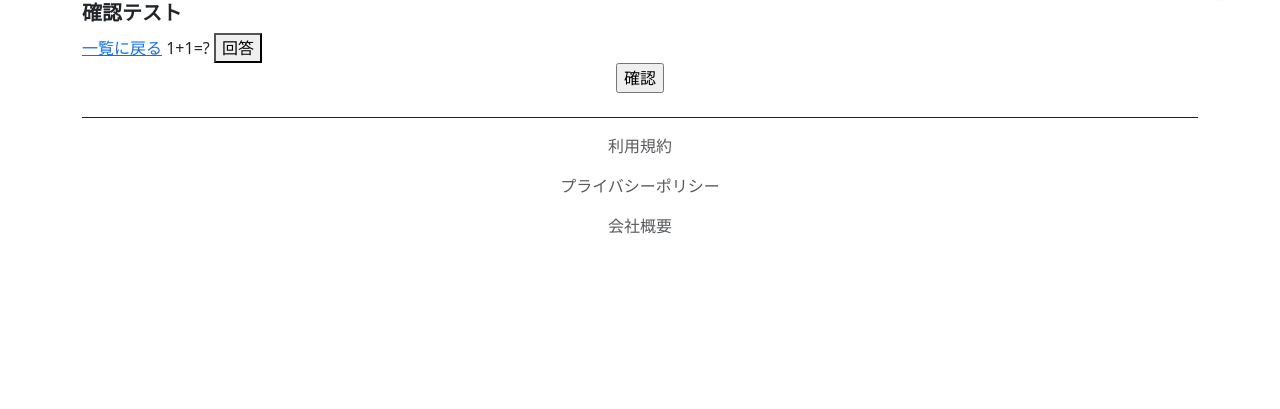
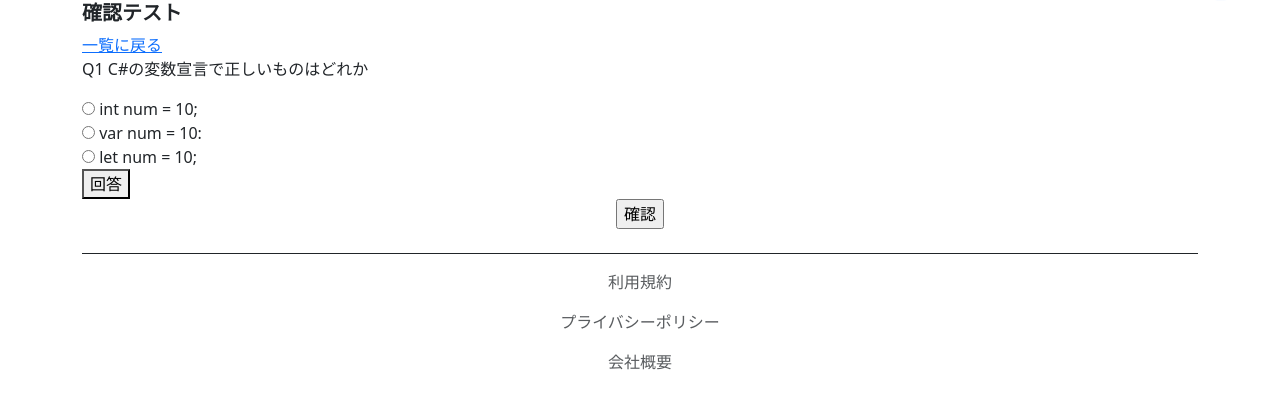
Before and after one commit to hasimoti/ReLearnpjt, a PHP site: page /check_test.php in a window 1280 px wide. Shown: the part 106-515 px from the top of the page. Run offline with PHP 8.4, Linux system fonts and the light colour scheme.

Commit message:
問題一個作ってみた

```diff
--- a/sources/check_test.php
+++ b/sources/check_test.php
@@ -210,7 +210,26 @@ END_BLOCK;
 <form name="form1" action="<?= $_SERVER['PHP_SELF']; ?>" method="post" >
 <a href="member_list.php">一覧に戻る</a>
 
-<label>1+1=?</label>
+<div class="Q1">Q1
+    <label><p>C#の変数宣言で正しいものはどれか</p></label><br>
+    <form>
+        <label>
+            <input type="radio" name="choice" value="option1">
+            int num = 10;
+        </label><br>
+
+        <label>
+            <input type="radio" name="choice" value="option2">
+            var num = 10:
+        </label><br>
+
+        <label>
+            <input type="radio" name="choice" value="option3">
+            let num = 10;
+        </label>
+    </form>
+</div>
+
 <button type="submit" class="send">回答</button>
 <input type="hidden" name="func" value="" />
 <input type="hidden" name="param" value="" />
@@ -245,6 +264,7 @@ $page_obj->add_child(cutil::create('cfooter'));
 $page_obj->create();
 //本体実行（表示前処理）
 $cmain_obj->execute();
+
 //ページ全体を表示
 $page_obj->display();
 
```
